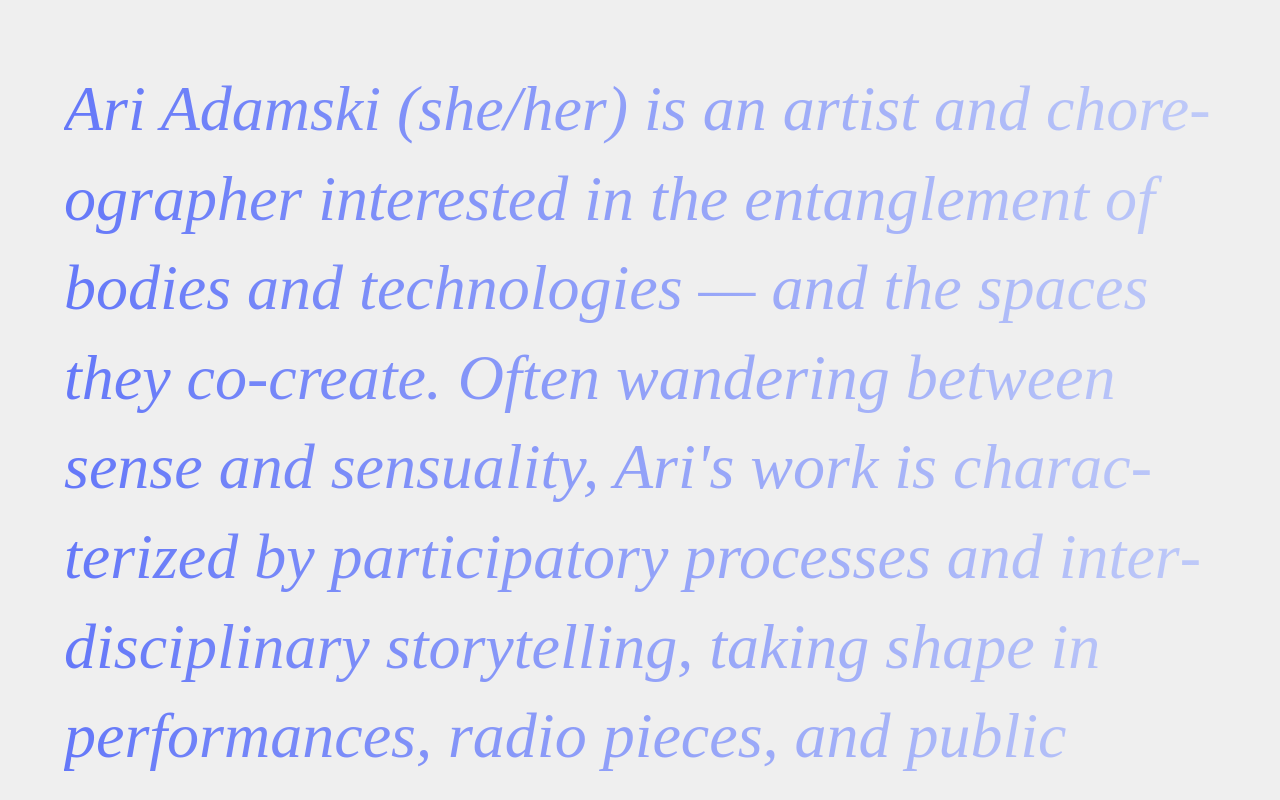
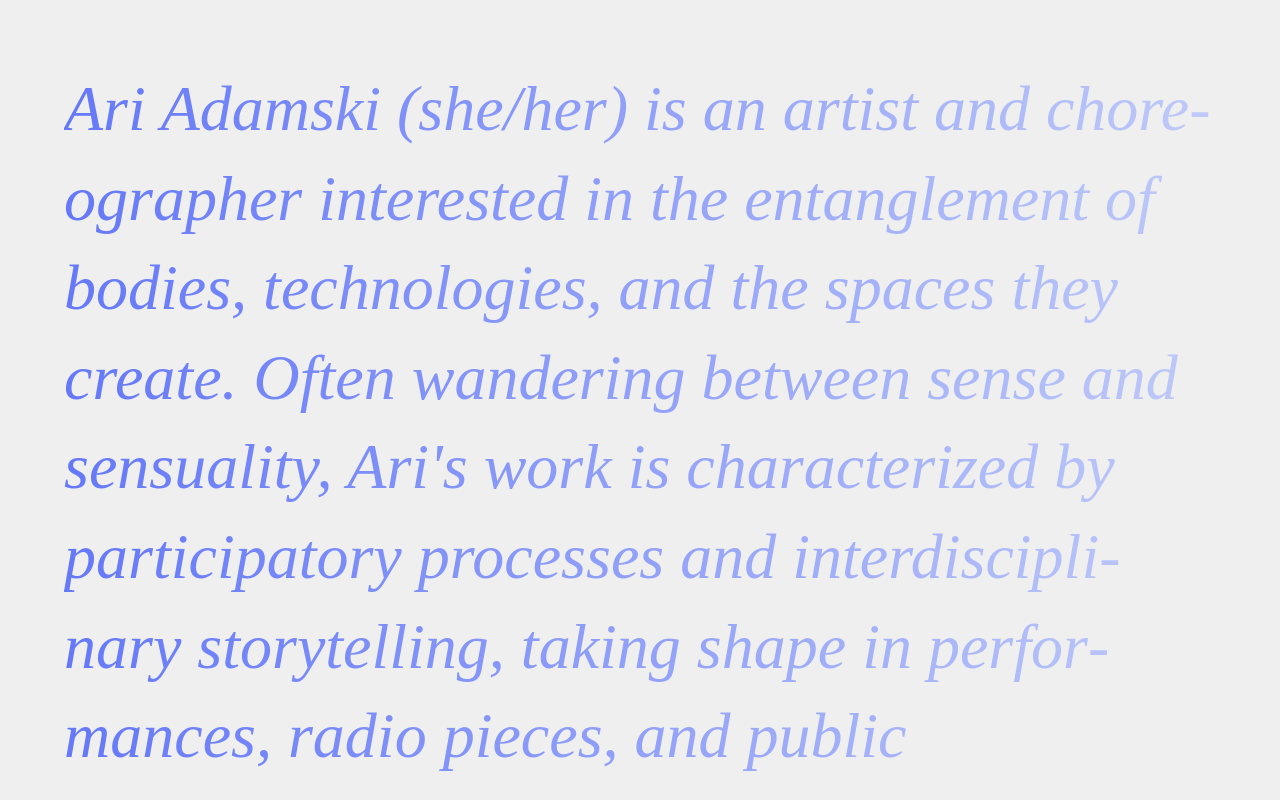
Before and after one commit to Ari-Adamski/website, a plain HTML site: page index.html in a window 1280 px wide. Drawn offline with Linux system fonts and the light colour scheme; a web font is replaced by a local one.

Commit message:
Update index.html

```diff
--- a/index.html
+++ b/index.html
@@ -21,7 +21,7 @@
     <div class="fullscreen-text">
       <p class="gradient-text">
         Ari Adamski (she/her) is an artist and choreographer interested in the
-        entanglement of bodies and technologies — and the spaces they co-create.
+        entanglement of bodies, technologies, and the spaces they create.
         Often wandering between sense and sensuality, Ari's work is
         characterized by participatory processes and interdisciplinary
         storytelling, taking shape in performances, radio pieces, and public
```
